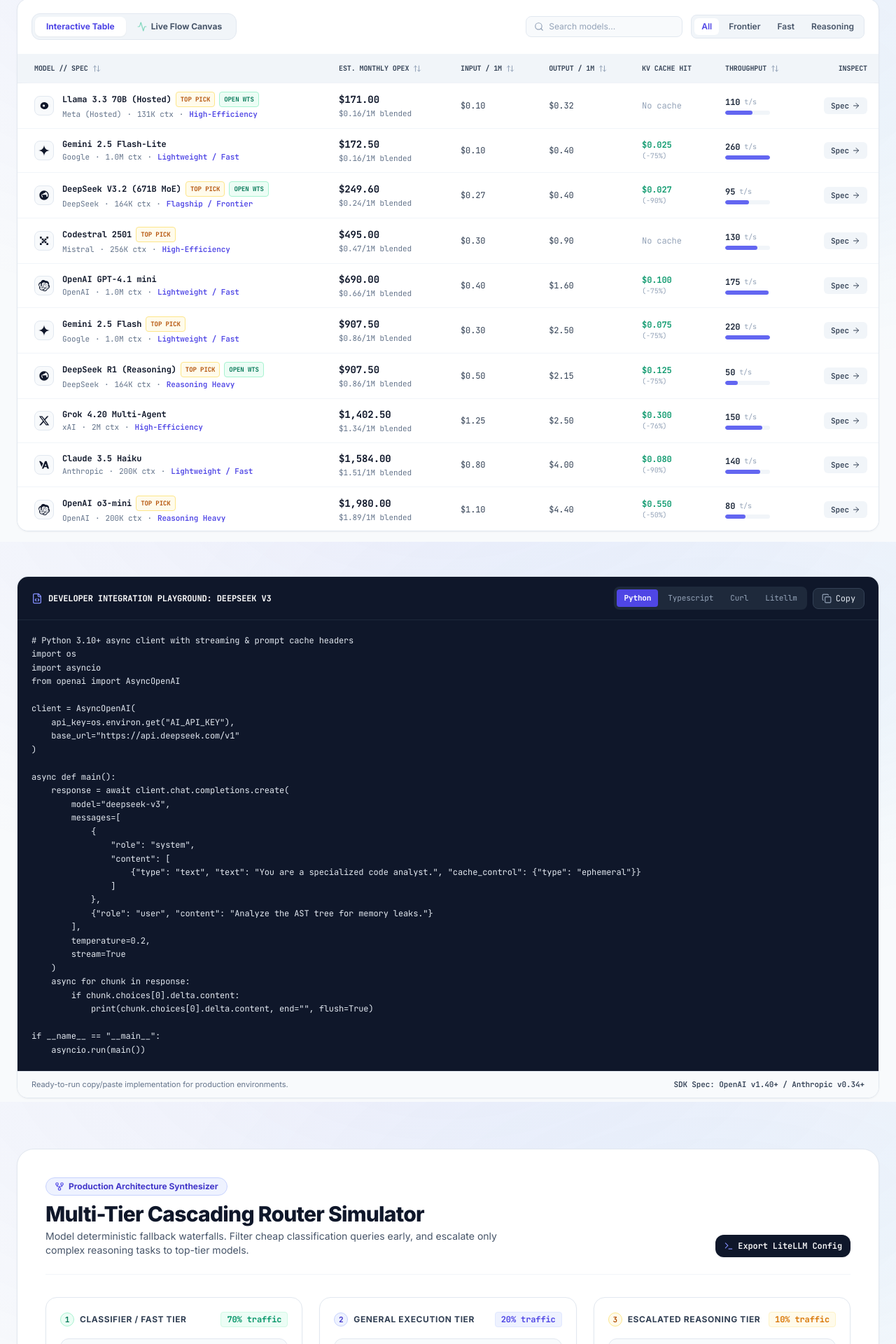
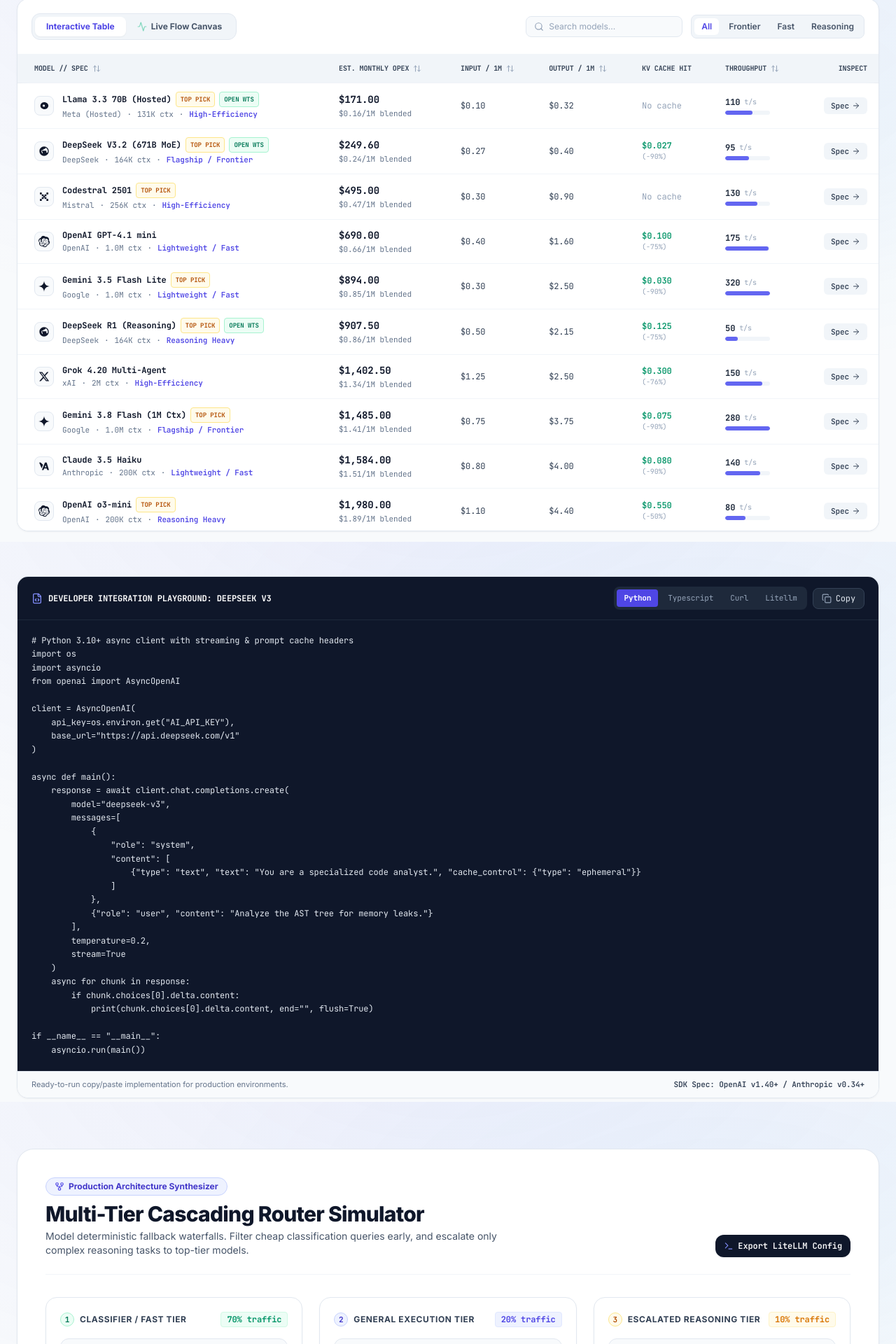
Before and after one commit to tantenton/apicosthub, a Next.js app: page / in a window 1280 px wide. Shown: the part 826-2746 px from the top of the page at 70% size. Built offline with nearby package versions, Linux system fonts and the light colour scheme.

Commit message:
feat(gemini): update Google line-up to Gemini 3.x frontier (Gemini 3.8 Flash, 3.5 Flash Lite, 3.1 Pro)

```diff
--- a/components/ParetoMatrixChart.tsx
+++ b/components/ParetoMatrixChart.tsx
@@ -13,18 +13,18 @@ export default function ParetoMatrixChart() {
     switch (model.id) {
       case 'claude-sonnet-4-6': return 99;
       case 'claude-3-7-sonnet': return 98;
-      case 'gemini-2-5-pro': return 97;
+      case 'gemini-3-1-pro': return 97;
+      case 'gemini-3-8-flash': return 95;
       case 'o1': return 96;
       case 'grok-4-5': return 95;
       case 'deepseek-r1': return 94;
       case 'o3-mini': return 92;
       case 'gpt-4-1': return 93;
-      case 'deepseek-v3-2': return 90;
-      case 'grok-4-20': return 89;
-      case 'gemini-2-5-flash': return 88;
+      case 'deepseek-v3-2': return 91;
+      case 'grok-4-20': return 90;
+      case 'gemini-3-5-flash-lite': return 87;
       case 'claude-3-5-haiku': return 84;
       case 'gpt-4-1-mini': return 85;
-      case 'gemini-2-5-flash-lite': return 83;
       case 'llama-3-3-70b': return 86;
       case 'codestral': return 85;
       default: return 75;
--- a/components/RouterCascadeSimulator.tsx
+++ b/components/RouterCascadeSimulator.tsx
@@ -8,7 +8,7 @@ import { motion } from 'framer-motion';
 import AnimatedCounter from './AnimatedCounter';
 
 export default function RouterCascadeSimulator() {
-  const [tier1Id, setTier1Id] = useState<string>('gemini-2-5-flash-lite');
+  const [tier1Id, setTier1Id] = useState<string>('gemini-3-5-flash-lite');
   const [tier2Id, setTier2Id] = useState<string>('deepseek-v3-2');
   const [tier3Id, setTier3Id] = useState<string>('claude-sonnet-4-6');
 
--- a/data/models.ts
+++ b/data/models.ts
@@ -106,80 +106,81 @@ export const WORKLOAD_PRESETS: WorkloadPreset[] = [
 ];
 
 export const AI_MODELS: AIModel[] = [
-  // Google Gemini 2.5 Generation (Active Live)
+  // Google Gemini 3.x Generation (Live Frontier)
   {
-    id: 'gemini-2-5-pro',
-    slug: 'gemini-2-5-pro',
-    name: 'Gemini 2.5 Pro (1M Ctx)',
+    id: 'gemini-3-8-flash',
+    slug: 'gemini-3-8-flash',
+    name: 'Gemini 3.8 Flash (1M Ctx)',
     provider: 'Google',
     providerSlug: 'google',
     contextWindow: 1048576,
-    maxOutput: 8192,
-    inputPricePerMillion: 1.25,
-    outputPricePerMillion: 10.00,
-    cachedInputPricePerMillion: 0.3125,
-    inputCostPer1M: 1.25,
-    outputCostPer1M: 10.00,
-    cachedInputCostPer1M: 0.3125,
+    maxOutput: 64000,
+    inputPricePerMillion: 0.75,
+    outputPricePerMillion: 3.75,
+    cachedInputPricePerMillion: 0.075,
+    inputCostPer1M: 0.75,
+    outputCostPer1M: 3.75,
+    cachedInputCostPer1M: 0.075,
     batchDiscountPercentage: 50,
-    typicalSpeedTokensPerSec: 85,
-    speedTokensPerSec: 85,
+    typicalSpeedTokensPerSec: 280,
+    speedTokensPerSec: 280,
+    latencyScore: 'Ultra-Fast',
+    qualityTier: 'Flagship / Frontier',
+    category: 'frontier',
+    knowledgeCutoff: 'Sep 2026',
+    description: 'Googles latest flagship speed-intelligence model with real-time web grounding, native video/audio stream routing, and 1M context.',
+    recommended: true,
+    recommendedFor: ['Real-time streaming agents', 'High-speed reasoning', 'Interactive voice/video UI'],
+  },
+  {
+    id: 'gemini-3-5-flash-lite',
+    slug: 'gemini-3-5-flash-lite',
+    name: 'Gemini 3.5 Flash Lite',
+    provider: 'Google',
+    providerSlug: 'google',
+    contextWindow: 1048576,
+    maxOutput: 16384,
+    inputPricePerMillion: 0.30,
+    outputPricePerMillion: 2.50,
+    cachedInputPricePerMillion: 0.030,
+    inputCostPer1M: 0.30,
+    outputCostPer1M: 2.50,
+    cachedInputCostPer1M: 0.030,
+    batchDiscountPercentage: 50,
+    typicalSpeedTokensPerSec: 320,
+    speedTokensPerSec: 320,
+    latencyScore: 'Ultra-Fast',
+    qualityTier: 'Lightweight / Fast',
+    category: 'fast',
+    knowledgeCutoff: 'Sep 2026',
+    description: 'Ultra-high-throughput lightweight model optimized for high-velocity query routing and high-volume data pipelines.',
+    recommended: true,
+    recommendedFor: ['Query routing', 'High-volume ETL', 'Instant auto-complete'],
+  },
+  {
+    id: 'gemini-3-1-pro',
+    slug: 'gemini-3-1-pro',
+    name: 'Gemini 3.1 Pro (1M Ctx)',
+    provider: 'Google',
+    providerSlug: 'google',
+    contextWindow: 1048576,
+    maxOutput: 64000,
+    inputPricePerMillion: 2.00,
+    outputPricePerMillion: 12.00,
+    cachedInputPricePerMillion: 0.20,
+    inputCostPer1M: 2.00,
+    outputCostPer1M: 12.00,
+    cachedInputCostPer1M: 0.20,
+    batchDiscountPercentage: 50,
+    typicalSpeedTokensPerSec: 90,
+    speedTokensPerSec: 90,
     latencyScore: 'Fast',
     qualityTier: 'Flagship / Frontier',
     category: 'frontier',
-    knowledgeCutoff: 'Current 2026',
-    description: 'Googles flagship frontier multimodal engine with 1M context, state-of-the-art coding and scientific reasoning.',
+    knowledgeCutoff: 'Sep 2026',
+    description: 'Googles deep reasoning and advanced multimodal architecture with custom tools and massive codebase understanding.',
     recommended: true,
-    recommendedFor: ['Complex reasoning', 'Large repository analysis', 'Multimodal video processing'],
-  },
-  {
-    id: 'gemini-2-5-flash',
-    slug: 'gemini-2-5-flash',
-    name: 'Gemini 2.5 Flash',
-    provider: 'Google',
-    providerSlug: 'google',
-    contextWindow: 1048576,
-    maxOutput: 8192,
-    inputPricePerMillion: 0.30,
-    outputPricePerMillion: 2.50,
-    cachedInputPricePerMillion: 0.075,
-    inputCostPer1M: 0.30,
-    outputCostPer1M: 2.50,
-    cachedInputCostPer1M: 0.075,
-    batchDiscountPercentage: 50,
-    typicalSpeedTokensPerSec: 220,
-    speedTokensPerSec: 220,
-    latencyScore: 'Ultra-Fast',
-    qualityTier: 'Lightweight / Fast',
-    category: 'fast',
-    knowledgeCutoff: 'Current 2026',
-    description: 'Ultra-fast multimodal workhorse with native real-time tool calling and low-latency token streaming.',
-    recommended: true,
-    recommendedFor: ['Real-time streaming agents', 'High-volume tool execution', 'Interactive UI assistants'],
-  },
-  {
-    id: 'gemini-2-5-flash-lite',
-    slug: 'gemini-2-5-flash-lite',
-    name: 'Gemini 2.5 Flash-Lite',
-    provider: 'Google',
-    providerSlug: 'google',
-    contextWindow: 1048576,
-    maxOutput: 8192,
-    inputPricePerMillion: 0.10,
-    outputPricePerMillion: 0.40,
-    cachedInputPricePerMillion: 0.025,
-    inputCostPer1M: 0.10,
-    outputCostPer1M: 0.40,
-    cachedInputCostPer1M: 0.025,
-    batchDiscountPercentage: 50,
-    typicalSpeedTokensPerSec: 260,
-    speedTokensPerSec: 260,
-    latencyScore: 'Ultra-Fast',
-    qualityTier: 'Lightweight / Fast',
-    category: 'fast',
-    knowledgeCutoff: 'Current 2026',
-    description: 'Sub-dime pricing model designed specifically for massive classification, intent routing, and extraction.',
-    recommendedFor: ['Query routing', 'High-volume ETL', 'Instant auto-complete'],
+    recommendedFor: ['Complex software architecture', 'Multimodal scientific proof', 'Repository audits'],
   },
 
   // Anthropic Claude 4 & 3.7 Lineup
@@ -585,12 +586,12 @@ export interface ModelComparisonPair {
 
 export const POPULAR_COMPARISONS: ModelComparisonPair[] = [
   {
-    slug: 'claude-sonnet-4-6-vs-gemini-2-5-pro',
+    slug: 'claude-sonnet-4-6-vs-gemini-3-8-flash',
     modelAId: 'claude-sonnet-4-6',
-    modelBId: 'gemini-2-5-pro',
-    title: 'Claude Sonnet 4.6 vs Gemini 2.5 Pro',
-    focusAngle: '1M Context Frontier Showdown: Adaptive Reasoning vs Multimodal Coding',
-    subtitle: 'Direct unit economics and token pricing comparison between Claude Sonnet 4.6 and Gemini 2.5 Pro.',
+    modelBId: 'gemini-3-8-flash',
+    title: 'Claude Sonnet 4.6 vs Gemini 3.8 Flash',
+    focusAngle: '1M Context Frontier Showdown: Adaptive Reasoning vs Multimodal Speed',
+    subtitle: 'Direct unit economics and token pricing comparison between Claude Sonnet 4.6 and Gemini 3.8 Flash.',
   },
   {
     slug: 'grok-4-5-vs-claude-3-7-sonnet',
@@ -617,11 +618,11 @@ export const POPULAR_COMPARISONS: ModelComparisonPair[] = [
     subtitle: 'Compare lightweight STEM reasoning models: OpenAI o3-mini vs DeepSeek R1.',
   },
   {
-    slug: 'gemini-2-5-flash-vs-gpt-4-1-mini',
-    modelAId: 'gemini-2-5-flash',
+    slug: 'gemini-3-8-flash-vs-gpt-4-1-mini',
+    modelAId: 'gemini-3-8-flash',
     modelBId: 'gpt-4-1-mini',
-    title: 'Gemini 2.5 Flash vs GPT-4.1 mini',
+    title: 'Gemini 3.8 Flash vs GPT-4.1 mini',
     focusAngle: 'Real-Time High-Velocity Multimodal Showdown',
-    subtitle: 'Cost and latency comparison between Gemini 2.5 Flash and OpenAI GPT-4.1 mini.',
+    subtitle: 'Cost and latency comparison between Gemini 3.8 Flash and OpenAI GPT-4.1 mini.',
   },
 ];
```
